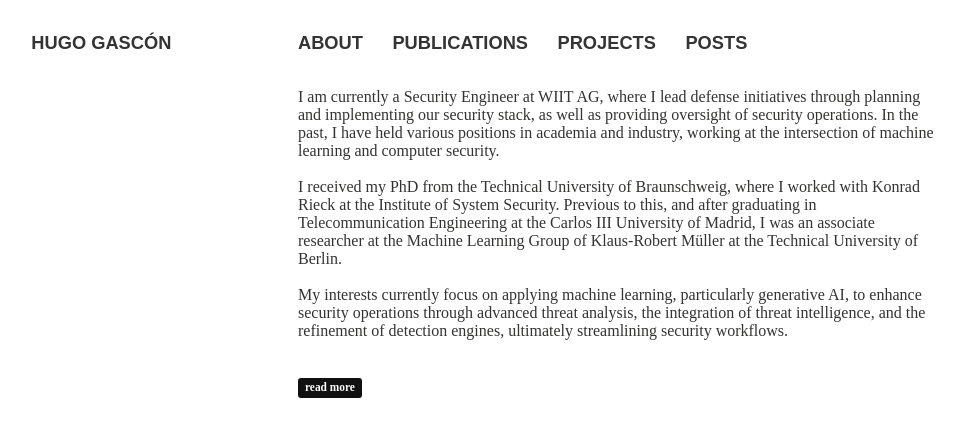
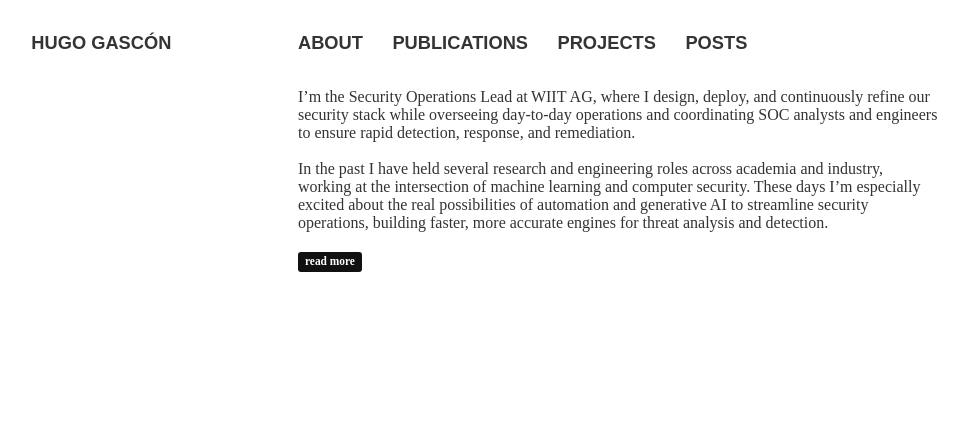
Before and after one commit to hgascon/hgascon.github.io, a Jekyll site: the page built from about/index.md, in a window 1280 px wide and 900 px high. Shown: the top 437 px of the window, without its empty margins (22-990 px from the left). Built offline with Jekyll 4.4.1, drawn with Linux system fonts in a browser that asks for light colours; nearby versions of some CDN libraries; some web fonts are replaced.

Commit message:
Revise professional summary in about/index.md
Updated professional summary and interests to reflect current role and focus on automation and generative AI in security operations.

```diff
--- a/about/index.md
+++ b/about/index.md
@@ -10,15 +10,14 @@ image:
   creditlink:
 ---
 
-I am currently a Security Engineer at WIIT AG, where I lead defense initiatives through planning and implementing our security stack, as well as providing oversight of security operations. In the past, I have held various positions in academia and industry, working at the intersection of machine learning and computer security.
-<br><br>
-
-I received my PhD from the Technical University of Braunschweig, where I
-worked with Konrad Rieck at the Institute of System Security.  Previous to this,
-and after graduating in Telecommunication Engineering at the Carlos III
-University of Madrid, I was an associate researcher at the Machine Learning
-Group of Klaus-Robert Müller at the Technical University of Berlin.
-<br><br>
-
-My interests currently focus on applying machine learning, particularly generative AI, to enhance security operations through advanced threat analysis, the integration of threat intelligence, and the refinement of detection engines, ultimately streamlining security workflows.
-<br><br>
+I’m the Security Operations Lead at WIIT AG, where I design, deploy, and
+continuously refine our security stack while overseeing day‑to‑day operations
+and coordinating SOC analysts and engineers to ensure rapid detection,
+response, and remediation.
+<br>
+<br>
+In the past I have held several research and engineering roles across academia
+and industry, working at the intersection of machine learning and computer
+security. These days I’m especially excited about the real possibilities of
+automation and generative AI to streamline security operations, building
+faster, more accurate engines for threat analysis and detection.
```
